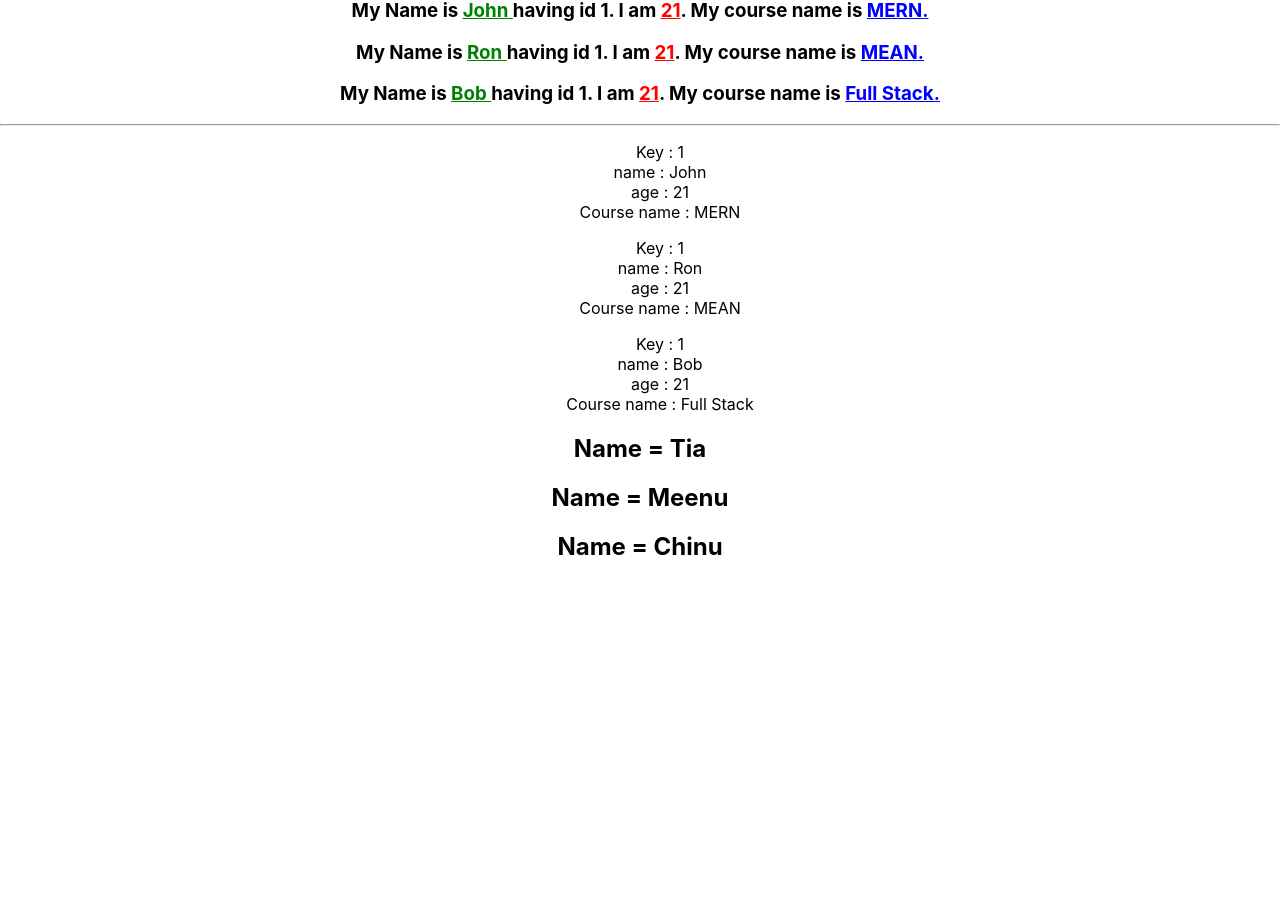
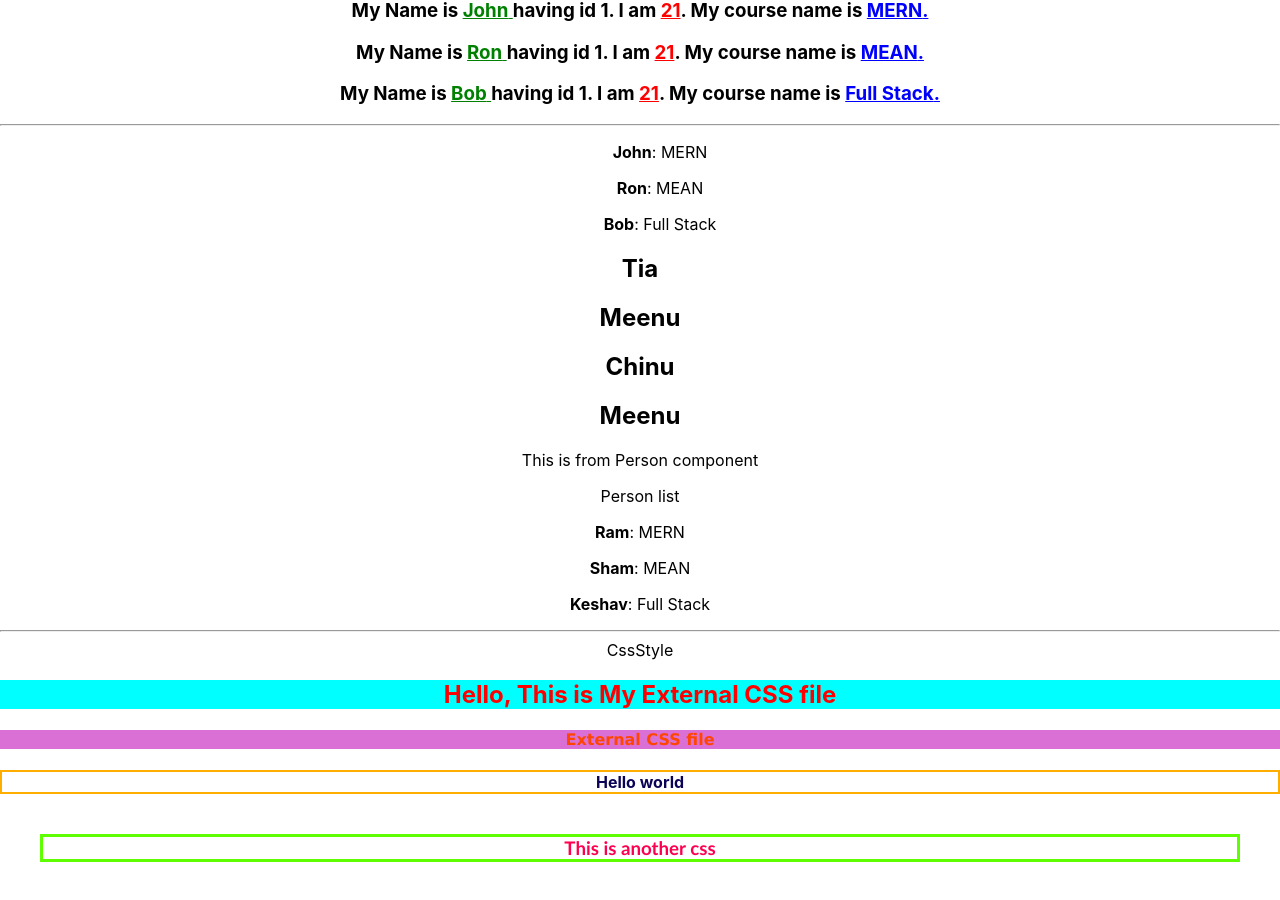
Before and after one commit to MonikaS5/ReactJS, a React (Create React App) app: page / in a window 1280 px wide. Shown: the part 3417-4317 px from the top of the page. Before the commit the page ends 3998 px from the top, so only its background shows below. Built offline with nearby package versions, Linux system fonts and the light colour scheme.

Commit message:
Rendering-3

```diff
--- a/src/App.js
+++ b/src/App.js
@@ -27,6 +27,7 @@ import Shortcircuit from './components/Shortcircuit';
 import ArrayList from './components/ArrayList';
 import ObjectRender from './components/ObjectRender';
 import ObjectRender2 from './components/ObjectRender2';
+import CssStyle from './components/CssStyle';
 
 function App() {
   return (
@@ -91,6 +92,9 @@ function App() {
     <ArrayList/>
     <ObjectRender/>
     <ObjectRender2/>
+
+    <CssStyle/>
+
     </div>
   );
 }
--- /dev/null
+++ b/src/components/CssStyle.js
@@ -0,0 +1,25 @@
+import React, { Component } from 'react';
+import styles from './Style.module.css';
+import './another.css'
+
+
+ class CssStyle extends Component {
+  render() {
+    return (
+        <>
+        <hr/>
+        <div>CssStyle
+            <h2 className={styles.heading1}> Hello, This is My External CSS file</h2>
+            <h4 className={styles.heading}> External CSS file</h4>
+            <p id={styles.para}> Hello world
+            </p>
+            <h3 className='myclass'>This is another css</h3>
+        </div>
+
+        </>
+
+    )
+  }
+}
+
+export default CssStyle
--- a/src/components/ObjectRender2.js
+++ b/src/components/ObjectRender2.js
@@ -1,20 +1,21 @@
 import React from 'react'
+import Person from './Person'
 
 function ObjectRender2() {
-    const person = [{
+    const Students = [{
         id: 1,
         name: "John",
         age: 21,
         courseName: "MERN"
     },
     {
-        id: 1,
+        id: 2,
         name: "Ron",
-        age: 21,
+        age: 23,
         courseName: "MEAN"
     },
     {
-        id: 1,
+        id: 2,
         name: "Bob",
         age: 21,
         courseName: "Full Stack"
@@ -22,22 +23,30 @@ function ObjectRender2() {
     ];
     const name1 =["Tia", "Meenu", "Chinu"];
 
-    const personList= person.map(person=>(
-        <ul style={{listStyleType:'none'}}>
-            <li>Key : {person.id}</li>
-            <li>name : {person.name}</li>
-            <li>age : {person.age}</li>
-            <li>Course name : {person.courseName}</li>
-        </ul>
 
-    ))
-    const nameList= name1.map((name1)=>
-                  <h2>Name = {name1}</h2>  );
+    const studlist = Students.map(student=>
+    <li key={student.id}>
+        <p> <b>{student.name}</b>
+        <span>:  {student.courseName} </span></p>
+    </li>)
+
+
+    const nameList= name1.map((name, index)=>
+                  <h2 key = {index}>{name}</h2> );
+
+
+
   return (
     <>
     <hr/>
-    <div>{personList}</div>
+
+
+    <ul style={{listStyleType:'none'}}>{studlist}</ul>
     <div>{nameList}</div>
+    <div>{nameList[1]}</div>
+
+    <p>This is from Person component</p>
+    <Person />
 
     </>
 
--- /dev/null
+++ b/src/components/Person.js
@@ -0,0 +1,39 @@
+import React from 'react'
+
+function Person() {
+
+    const people = [{
+        id: 1,
+        name: "Ram",
+        age: 21,
+        courseName: "MERN"
+    },
+    {
+        id: 2,
+        name: "Sham",
+        age: 23,
+        courseName: "MEAN"
+    },
+    {
+        id: 2,
+        name: "Keshav",
+        age: 21,
+        courseName: "Full Stack"
+    }
+    ];
+
+    const peoplelist = people.map(people=>
+        <p key={people.id}>
+            <p> <b>{people.name}</b>
+            <span>:  {people.courseName} </span></p>
+        </p>)
+
+    // const peoplelist = people.map(person=><Person key={person.id} />)
+  return (
+    <div>Person list
+        <p>{peoplelist}</p>
+    </div>
+  )
+}
+
+export default Person
--- /dev/null
+++ b/src/components/Style.module.css
@@ -0,0 +1,16 @@
+.heading1{
+    color:red;
+    background-color: aqua;
+}
+
+.heading{
+    color: orangered;
+    background-color: orchid;
+    font-family: Verdana, Geneva, Tahoma, sans-serif ;
+}
+
+#para{
+    color: rgb(11, 3, 86);
+    border: 2px solid rgb(255, 174, 0);
+    font-weight: bold;
+}
--- /dev/null
+++ b/src/components/another.css
@@ -0,0 +1,6 @@
+.myclass{
+    color:rgb(255, 0, 81);
+    font-family: 'Trebuchet MS', 'Lucida Sans Unicode', 'Lucida Grande', 'Lucida Sans', Arial, sans-serif;
+    border:3px solid rgb(94, 255, 0);
+    margin: 40px;
+}
```
